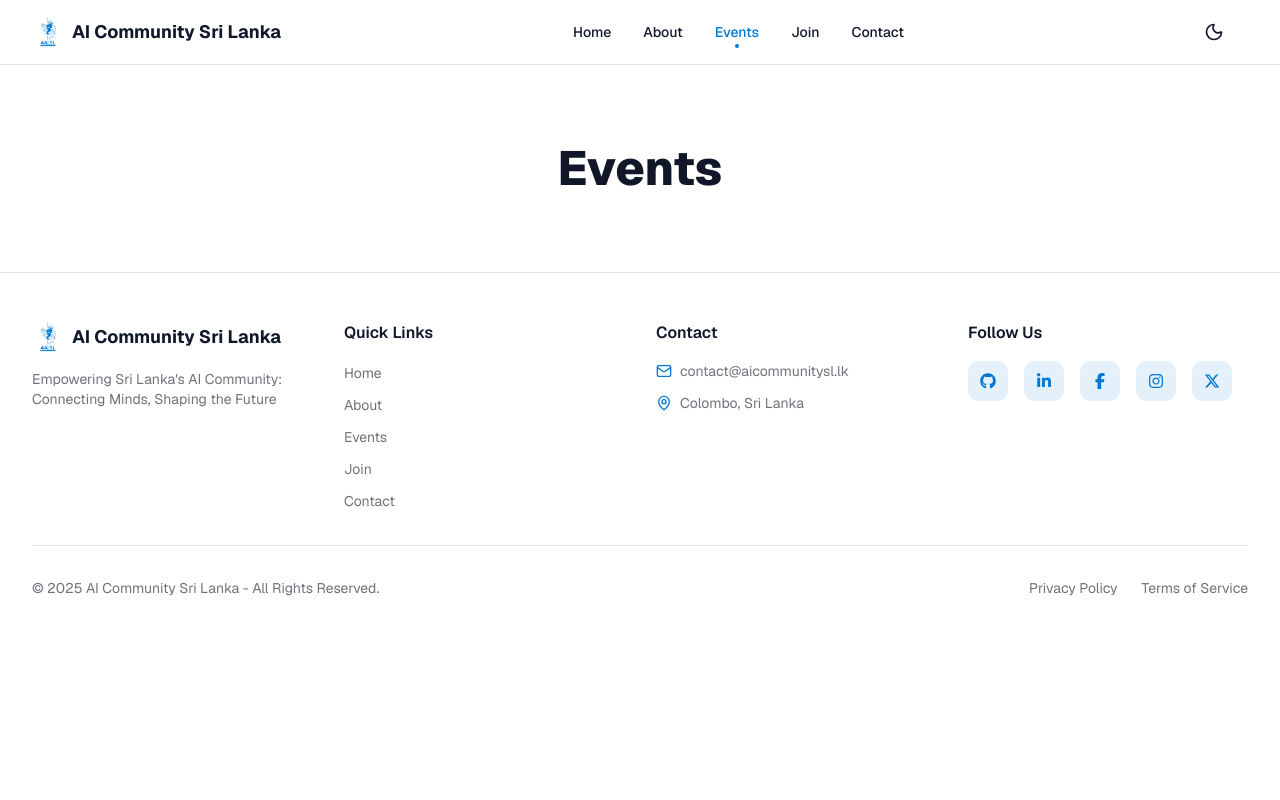
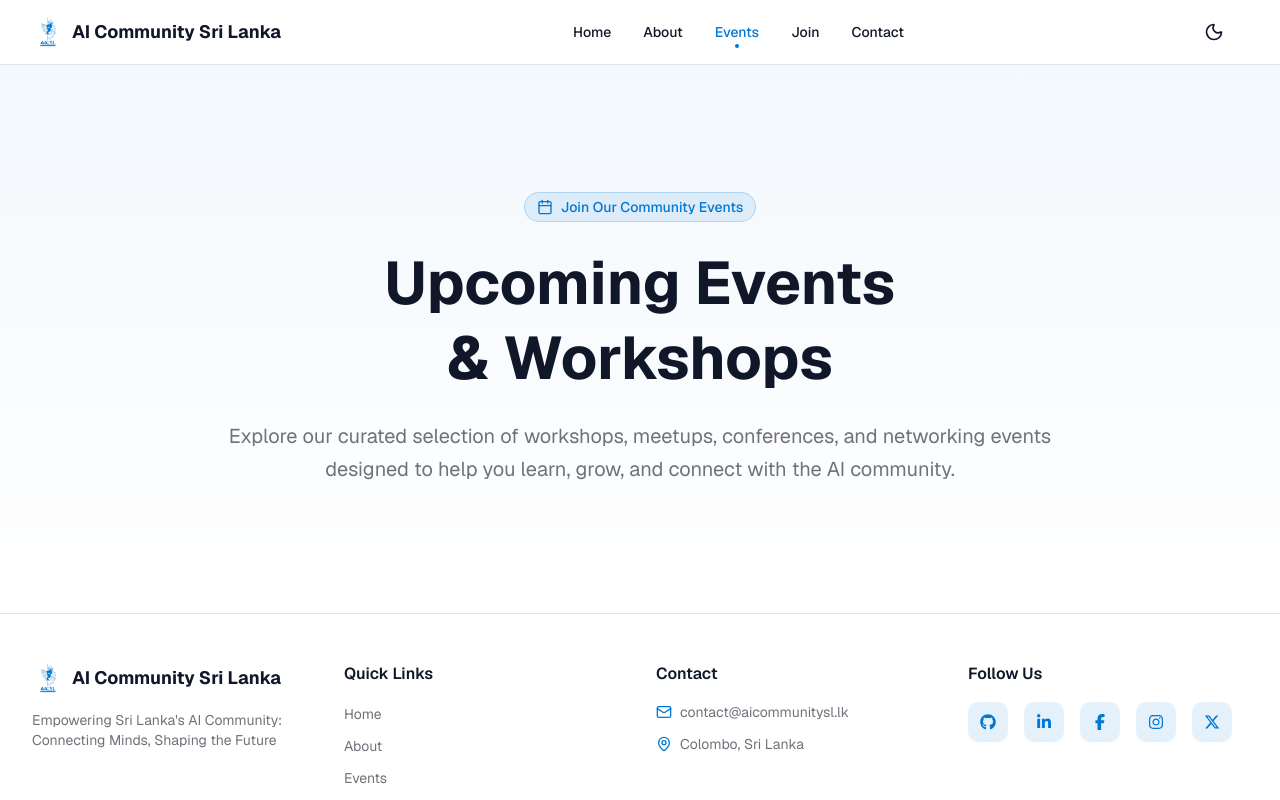
Before and after one commit to aicommunitysl/aicommunitysl-website, a Next.js app: page /events in a window 1280 px wide. Shown: the top 800 px of the page. Built offline with nearby package versions, Linux system fonts and the light colour scheme.

Commit message:
feat(events): Add events hero section (refs #1)

```diff
--- a/app/events/page.tsx
+++ b/app/events/page.tsx
@@ -2,6 +2,7 @@ import type { Metadata } from "next";
 import { metadataEvents } from "../../lib/metadata";
 import { Navbar } from "@/components/navbar";
 import { Footer } from "@/components/footer";
+import { EventsHero } from "@/components/events/events-hero";
 
 export const metadata: Metadata = metadataEvents;
 
@@ -10,11 +11,7 @@ export default function EventsPage() {
     <div className="min-h-screen bg-background">
       <Navbar />
       <main className="pt-16">
-        <div className="max-w-7xl mx-auto px-4 sm:px-6 lg:px-8 py-20 flex justify-center">
-          <h1 className="text-center text-4xl sm:text-5xl font-extrabold">
-            Events
-          </h1>
-        </div>
+        <EventsHero />
       </main>
       <Footer />
     </div>
--- /dev/null
+++ b/components/events/events-hero.tsx
@@ -0,0 +1,24 @@
+"use client";
+
+import { Calendar } from "lucide-react";
+
+export function EventsHero() {
+  return (
+    <section className="py-20 md:py-32 px-4 sm:px-6 lg:px-8 bg-linear-to-b from-primary/5 to-transparent">
+      <div className="max-w-4xl mx-auto text-center space-y-6 animate-fade-in">
+        <div className="inline-flex items-center space-x-2 px-3 py-1 rounded-full bg-primary/10 text-primary border border-primary/20">
+          <Calendar size={16} />
+          <span className="text-sm font-medium">Join Our Community Events</span>
+        </div>
+        <h1 className="text-4xl md:text-5xl lg:text-6xl font-bold leading-tight text-balance">
+          Upcoming Events & Workshops
+        </h1>
+        <p className="text-xl text-muted-foreground leading-relaxed">
+          Explore our curated selection of workshops, meetups, conferences, and
+          networking events designed to help you learn, grow, and connect with
+          the AI community.
+        </p>
+      </div>
+    </section>
+  );
+}
```
